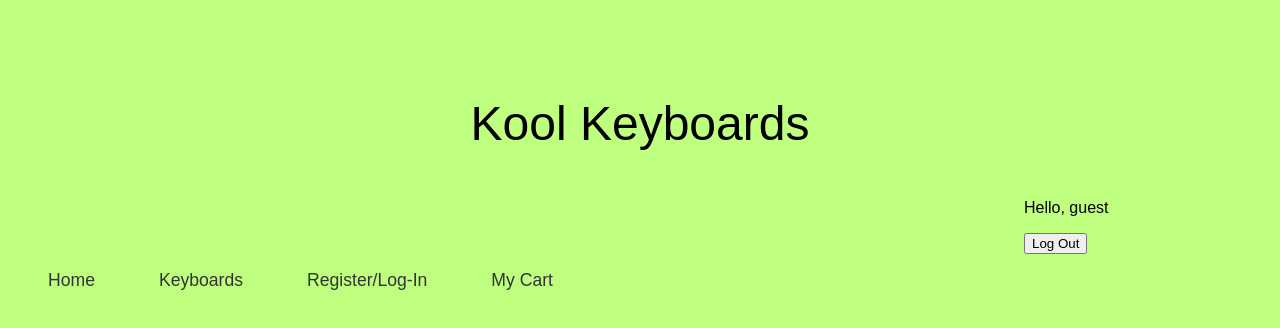
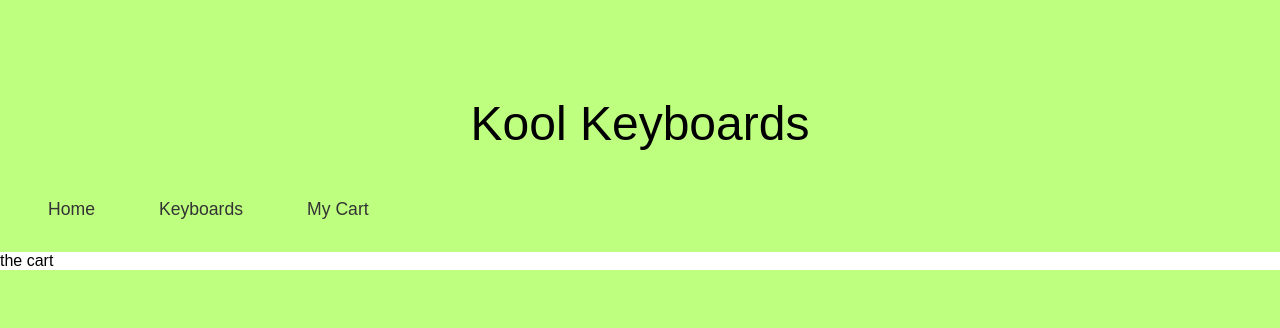
Before and after one commit to JWillZ94/Kool-Keyboards, a React (Create React App) app: page /#/cart in a window 1280 px wide. Shown: the top 328 px of the page. Built offline with nearby package versions, Linux system fonts and the light colour scheme; a web font is replaced by a local one.

Commit message:
took out authentication

```diff
--- a/app.js
+++ b/app.js
@@ -37,7 +37,7 @@ app.use('/users', users);
 const port = process.env.PORT || 5000;
 
 app.get('/', (req, res) => {
-  res.send({ hey: 6 });
+  res.send({ hey: 'test' });
 });
 
 app.listen(port, () => {
--- a/package.json
+++ b/package.json
@@ -26,7 +26,8 @@
     "eject": "react-scripts eject",
     "client": "npm run start",
     "server": "nodemon app.js",
-    "dev": "concurrently --kill-others-on-fail \"npm run server\" \"npm run client\""
+    "dev": "concurrently --kill-others-on-fail \"npm run server\" \"npm run start\""
   },
   "proxy": "http://localhost:5000/"
+
 }
--- a/routes/userRoute.js
+++ b/routes/userRoute.js
@@ -38,8 +38,8 @@ passport.use(new LocalStrategy(
 
 router.post('/login',
   passport.authenticate('local', {
-    successRedirect: '/',
-    failureRedirect: '/login'
+    successRedirect: '/#/',
+    failureRedirect: '/#/register-login'
   })
 );
 
--- a/src/App.js
+++ b/src/App.js
@@ -5,61 +5,83 @@ import './App.css';
 // import { Provider } from 'react-redux';
 
 class App extends Component {
-  constructor(props) {
-    super(props);
-
-    this.state = {
-      username: null,
-      password1: null,
-      password2: null,
-      first_name: 'guest',
-      last_name: null,
-      email: null
-    }
-
-    this.changeUser = this.changeUser.bind(this);
-
-  }
-
-  handleLogin(props, username, password) {
-    fetch('http://localhost:5000/users/login', {
-      method: 'POST',
-      mode: 'cors'
-    })
-      .then(res => res.json())
-      .then(user => console.log(user + "is successfully logged in!"))
-      .catch(err => console.log(err));
-  }
-
-  changeUser(user) {
-    this.setState({
-      first_name: user
-    });
-  }
+  // constructor(props) {
+  //   super(props);
+  //
+  //   this.state = {
+  //     authenticated: false,
+  //     username: null,
+  //     password1: null,
+  //     password2: null,
+  //     first_name: 'guest',
+  //     last_name: null,
+  //     email: null
+  //   }
+  //
+  //   this.changeUser = this.changeUser.bind(this);
+  //   this.handleLogin = this.handleLogin.bind(this);
+  //   this.handleLogout = this.handleLogout.bind(this);
+  //
+  // }
+  //
+  // handleLogin(username, password) {
+  //   fetch('/users/login', {
+  //     method: 'POST',
+  //     mode: 'cors'
+  //     headers: new Headers({
+  //       'Authorization': 'Basic ' + btoa('username:password'),
+  //       'Content-Type': 'application/json'
+  //     }),
+  //     body: 'A=1&B=2'
+  //   })
+  //     .then(res => res.json())
+  //     .then(user => {
+  //       this.setState({
+  //         authenticated: true
+  //       });
+  //       console.log(user.name + " is successfully logged in!");
+  //     })
+  //     .catch(err => console.log(err));
+  //
+  // }
+  //
+  // handleLogout() {
+  //   fetch('/users/logout')
+  //     .then(res => res.json())
+  //     .then(user => console.log(user + " is logged out."))
+  //     .catch(err => console.log(err));
+  // }
+  //
+  // changeUser(user) {
+  //   this.setState({
+  //     first_name: user
+  //   });
+  // }
 
   render() {
     return (
       <div className="app">
         <Title />
-        <div className="user-greeting">
-          <p>Hello, {this.state.first_name}</p>
-          <form action="/users/logout" method="get">
-            <button type="submit">Log Out</button>
-          </form>
-        </div>
-        <Body
-          changeUser={this.changeUser}
-          handleLogin={this.handleLogin}
-          username={this.state.username}
-          password1={this.state.password1}
-          password2={this.state.password2}
-          first_name={this.state.first_name}
-          last_name={this.state.last_name}
-          email={this.state.email}
-        />
+        <Body />
       </div>
     );
   }
 }
 
+// <div className="user-greeting">
+//   <p>Hello, {this.state.first_name}</p>
+//   <form onSubmit={this.handleLogout}>
+//     <button type="submit">Log Out</button>
+//   </form>
+// </div>
+
+// changeUser={this.changeUser}  Body PROPS'
+// handleLogin={this.handleLogin}
+// username={this.state.username}
+// password1={this.state.password1}
+// password2={this.state.password2}
+// first_name={this.state.first_name}
+// last_name={this.state.last_name}
+// email={this.state.email}
+
 export default App;
--- a/src/components/Body.js
+++ b/src/components/Body.js
@@ -1,21 +1,26 @@
 import React, { Component } from 'react';
 import Home from '../routes/home/Home';
 import Keyboards from '../routes/keyboards/Keyboards';
-import RegisterLogin from '../routes/register-login/RegisterLogin';
+// import RegisterLogin from '../routes/register-login/RegisterLogin';
 import KeyboardDetail from '../routes/keyboard-detail/KeyboardDetail';
 import Cart from '../routes/cart/Cart';
 import { HashRouter, Route, NavLink } from 'react-router-dom';
 
 class Body extends Component {
-  constructor(props) {
-    super(props);
-
-    this.changeUser = this.changeUser.bind(this);
-  }
-
-  changeUser(props, user) {
-    this.props.changeUser(user);
-  }
+  // constructor(props) {
+  //   super(props);
+  //
+  //   this.changeUser = this.changeUser.bind(this);
+  //   this.handleLogin = this.handleLogin.bind(this);
+  // }
+  //
+  // changeUser(props, user) {
+  //   this.props.changeUser(user);
+  // }
+  //
+  // handleLogin(props, username, password) {
+  //   this.props.handleLogin(username, password);
+  // }
 
   render() {
     return (
@@ -29,9 +34,6 @@ class Body extends Component {
               <NavLink to="/keyboards" className="nav-link">Keyboards</NavLink>
             </li>
             <li className="nav-item">
-              <NavLink to="/register-login" className="nav-link">Register/Log-In</NavLink>
-            </li>
-            <li className="nav-item">
               <NavLink to="/cart" className="nav-link">My Cart</NavLink>
             </li>
           </ul>
@@ -39,19 +41,6 @@ class Body extends Component {
           <div className="route-page">
             <Route exact path="/" component={Home} />
             <Route path="/keyboards" component={Keyboards} />
-            <Route
-              path="/register-login"
-              render={(props) => <RegisterLogin
-                {...props}
-                changeUser={this.props.changeUser}
-                username={this.props.username}
-                password1={this.props.password1}
-                password2={this.props.password2}
-                first_name={this.props.first_name}
-                last_name={this.props.last_name}
-                email={this.props.email}
-              />}
-            />
             <Route path="/keyboard-detail" component={KeyboardDetail} />
             <Route path="/cart" component={Cart} />
           </div>
@@ -62,4 +51,23 @@ class Body extends Component {
   }
 }
 
+// <li className="nav-item">
+//   <NavLink to="/register-login" className="nav-link">Register/Log-In</NavLink>
+// </li>
+
+// <Route
+//   path="/register-login"
+//   render={(props) => <RegisterLogin
+//     {...props}
+//     changeUser={this.props.changeUser}
+//     handleLogin={this.props.handleLogin}
+//     username={this.props.username}
+//     password1={this.props.password1}
+//     password2={this.props.password2}
+//     first_name={this.props.first_name}
+//     last_name={this.props.last_name}
+//     email={this.props.email}
+//   />}
+// />
+
 export default Body;
--- a/src/routes/cart/Cart.js
+++ b/src/routes/cart/Cart.js
@@ -11,11 +11,9 @@ class Cart extends Component {
   }
 
   render() {
-    return this.state.myCart.map(item => {
-      <li key={item.id}>
-        {item.name}
-      </li>
-    });
+    return (
+      <p>the cart</p>
+    )
   }
 
 
--- a/src/routes/register-login/RegisterLogin.js
+++ b/src/routes/register-login/RegisterLogin.js
@@ -6,8 +6,8 @@ class RegisterLogin extends Component {
     super(props);
 
     this.state = {
-      loginUsername: null,
-      loginPassword: null
+      loginUsername: '',
+      loginPassword: ''
     }
 
     this.handleInputChange = this.handleInputChange.bind(this);
@@ -44,27 +44,27 @@ class RegisterLogin extends Component {
         <form method="post">
           <p>Register</p>
           <div>
-            <label for="username">Username</label>
+            <label htmlFor="username">Username</label>
             <input type="text" name="username" />
           </div>
           <div>
-            <label for="password1">Password</label>
-            <input type="password" name="password1" />
+            <label htmlFor="password1">Password</label>
+            <input htmlFor="password" name="password1" />
           </div>
           <div>
-            <label for="password2">Confirm Password</label>
+            <label htmlFor="password2">Confirm Password</label>
             <input type="password" name="password2"/>
           </div>
           <div>
-            <label for="first_name">First Name</label>
+            <label htmlFor="first_name">First Name</label>
             <input type="text" name="first_name"/>
           </div>
           <div>
-            <label for="last_name">Last Name</label>
+            <label htmlFor="last_name">Last Name</label>
             <input type="text" name="last_name"/>
           </div>
           <div>
-            <label for="email">Email</label>
+            <label htmlFor="email">Email</label>
             <input type="email" name="email"/>
           </div>
           <div>
@@ -74,7 +74,7 @@ class RegisterLogin extends Component {
         <form onSubmit={this.handleLogin.bind(this, this.state.loginUsername, this.state.loginPassword)}>
           <p>Log In</p>
           <div>
-            <label for="username">Username</label>
+            <label htmlFor="username">Username</label>
             <input
               type="text"
               name="loginUsername"
@@ -84,7 +84,7 @@ class RegisterLogin extends Component {
             />
           </div>
           <div>
-            <label for="password1">Password</label>
+            <label htmlFor="password1">Password</label>
             <input
               type="password"
               name="loginPassword"
@@ -94,7 +94,7 @@ class RegisterLogin extends Component {
             />
           </div>
           <div>
-            <button>Submit</button>
+            <button type="submit">Submit</button>
           </div>
         </form>
         <p>{this.state.loginUsername}</p>
```
